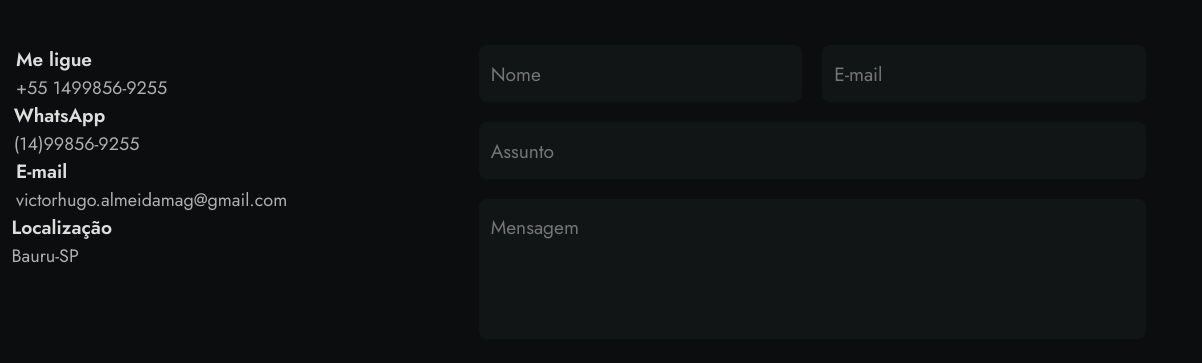
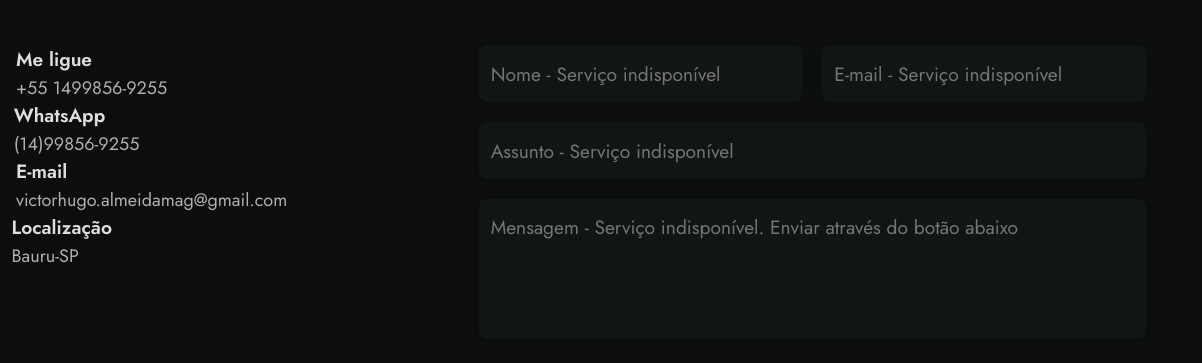
Before and after one commit to victoralmeidamag/portfolioPHP, a plain HTML site: page index.html in a window 1280 px wide. Shown: the part 5958-6321 px from the top of the page, 78-1280 px from the left. Drawn offline with Linux system fonts and the light colour scheme.

Commit message:
ajuste email

```diff
--- a/index.html
+++ b/index.html
@@ -498,20 +498,20 @@
                 <form action="" class="contact__form">
                     <div class="form__group">
                         <div class="form__input">
-                            <input type="text" placeholder="Nome" class="input__control">
+                            <input type="text" placeholder="Nome - Serviço indisponível" class="input__control" readonly>
                         </div>
                         <div class="form__input">
-                            <input type="email" placeholder="E-mail" class="input__control">
+                            <input type="email" placeholder="E-mail - Serviço indisponível" class="input__control" readonly>
                         </div>
                     </div>
                     <div class="form__input">
-                        <input type="text" placeholder="Assunto" class="input__control">
+                        <input type="text" placeholder="Assunto - Serviço indisponível" class="input__control" readonly>
                     </div>
                     <div class="form__input">
-                        <textarea name="" id="" placeholder="Mensagem" cols="30" rows="10"
-                            class="input__control textarea"></textarea>
+                        <textarea name="" id="" placeholder="Mensagem - Serviço indisponível. Enviar através do botão abaixo" cols="30" rows="10"
+                            class="input__control textarea" disabled></textarea>
                     </div>
-                    <button class="btn contact__btn">Enviar</button>
+                    <button class="btn contact__btn" onclick="window.location.href='mailto:victorhugo.almeidamag@gmail.com';">Enviar</button>
                 </form>
             </div>
         </section>
```
